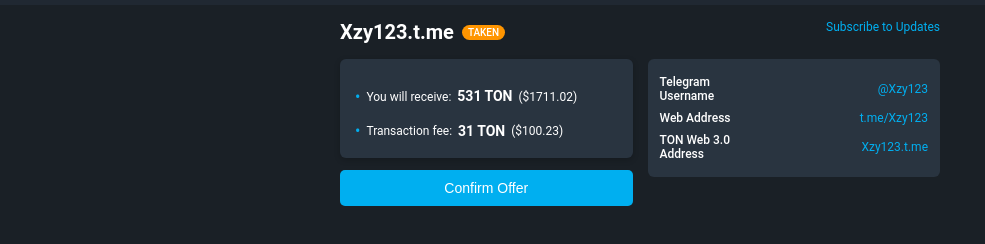
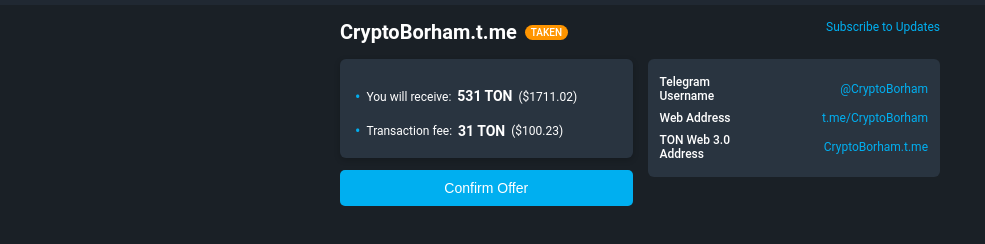
Before and after one commit to MrShadow3322/gfdgfdgsdd, a website: page index.html in a window 1280 px wide. Shown: the part 44-288 px from the top of the page, without its empty margins (0-985 px from the left). Drawn offline with Linux system fonts and the light colour scheme; a script that the page names is missing; a web font is replaced by a local one.

Commit message:
index.html

```diff
--- a/index.html
+++ b/index.html
@@ -217,7 +217,7 @@
     <div class="container">
         <a href="https://t.me/fragment" class="subscribe-link">Subscribe to Updates</a>
         <div class="username-header">
-            <h1>Xzy123.t.me</h1>
+            <h1>CryptoBorham.t.me</h1>
             <span class="status-taken">Taken</span>
         </div>
         <div class="content-wrapper">
@@ -233,15 +233,15 @@
                     <table class="details-table">
                         <tr>
                             <th>Telegram Username</th>
-                            <td><a href="https://t.me/Xzy123">@Xzy123</a></td>
+                            <td><a href="https://t.me/CryptoBorham">@CryptoBorham</a></td>
                         </tr>
                         <tr>
                             <th>Web Address</th>
-                            <td><a href="https://t.me/Xzy123">t.me/Xzy123</a></td>
+                            <td><a href="https://t.me/CryptoBorham">t.me/CryptoBorham</a></td>
                         </tr>
                         <tr>
                             <th>TON Web 3.0 Address</th>
-                            <td><a href="https://Xzy123">Xzy123.t.me</a></td>
+                            <td><a href="https://CryptoBorham">CryptoBorham.t.me</a></td>
                         </tr>
                     </table>
                 </div>
```
